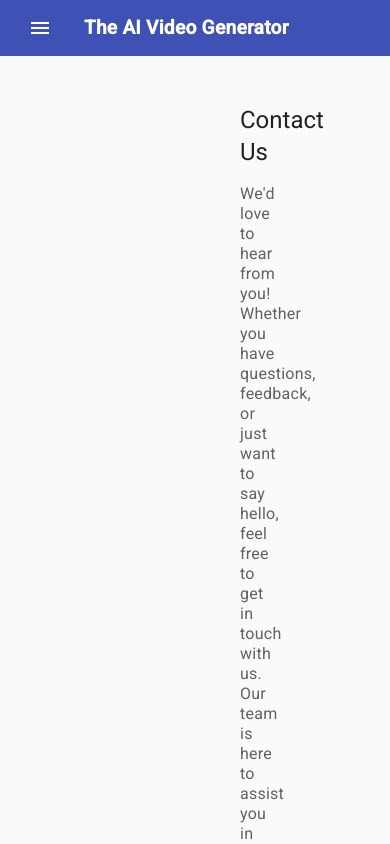
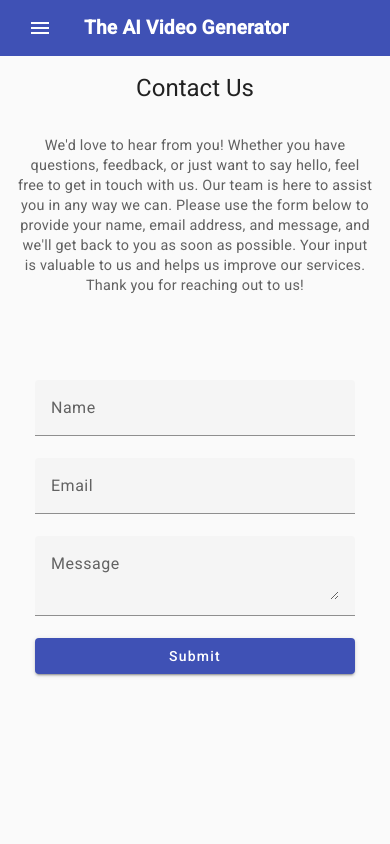
Before and after one commit to aditya-trivedi/aivg-dashboard, an Angular app: page /contact in a window 390 px wide. Built offline with nearby package versions, Linux system fonts and the light colour scheme.

Commit message:
Fix contact us on Mobile screen

```diff
--- a/src/app/components/contact-us/contact-us.component.css
+++ b/src/app/components/contact-us/contact-us.component.css
@@ -21,3 +21,9 @@ form {
     justify-content: center;
     width: 30rem;
 }
+
+@media screen and (max-width: 750px) {
+    form {
+        width: 20rem;
+    }
+}
--- a/src/app/components/contact-us/contact-us.component.html
+++ b/src/app/components/contact-us/contact-us.component.html
@@ -1,5 +1,10 @@
-<h1 style="padding: 3rem 15rem 0rem 15rem;">Contact Us</h1>
-<p style="padding: 0rem 15rem; text-align: justify; font-size: 1rem; color: #616161;">We'd love to hear from you! Whether you have questions, feedback, or just want to say hello, feel free to get in touch with us. Our team is here to assist you in any way we can. Please use the form below to provide your name, email address, and message, and we'll get back to you as soon as possible. Your input is valuable to us and helps us improve our services. Thank you for reaching out to us!</p>
+<h1 style="padding: 1rem 1rem 0.5rem 1rem; text-align: center;">Contact Us</h1>
+<p style="padding: 0.5rem 1rem; text-align: justify; font-size: 0.9rem; color: #616161; text-align: center;">
+  We'd love to hear from you! Whether you have questions, feedback, or just want to say hello,
+  feel free to get in touch with us. Our team is here to assist you in any way we can. Please use the form below to provide your name, email address, and message,
+  and we'll get back to you as soon as possible. Your input is valuable to us and helps us improve our services.
+  Thank you for reaching out to us!
+</p>
 <div class="center-container">
     <form [formGroup]="contactForm" (ngSubmit)="onSubmit()">
         <mat-form-field>
@@ -11,6 +16,6 @@
         <mat-form-field>
             <textarea matInput placeholder="Message" formControlName="message"></textarea>
         </mat-form-field>
-        <button mat-raised-button color="primary" type="submit">Submit</button>
+        <button mat-raised-button color="primary" type="submit" style="width: 100%;">Submit</button>
     </form>
 </div>
```
